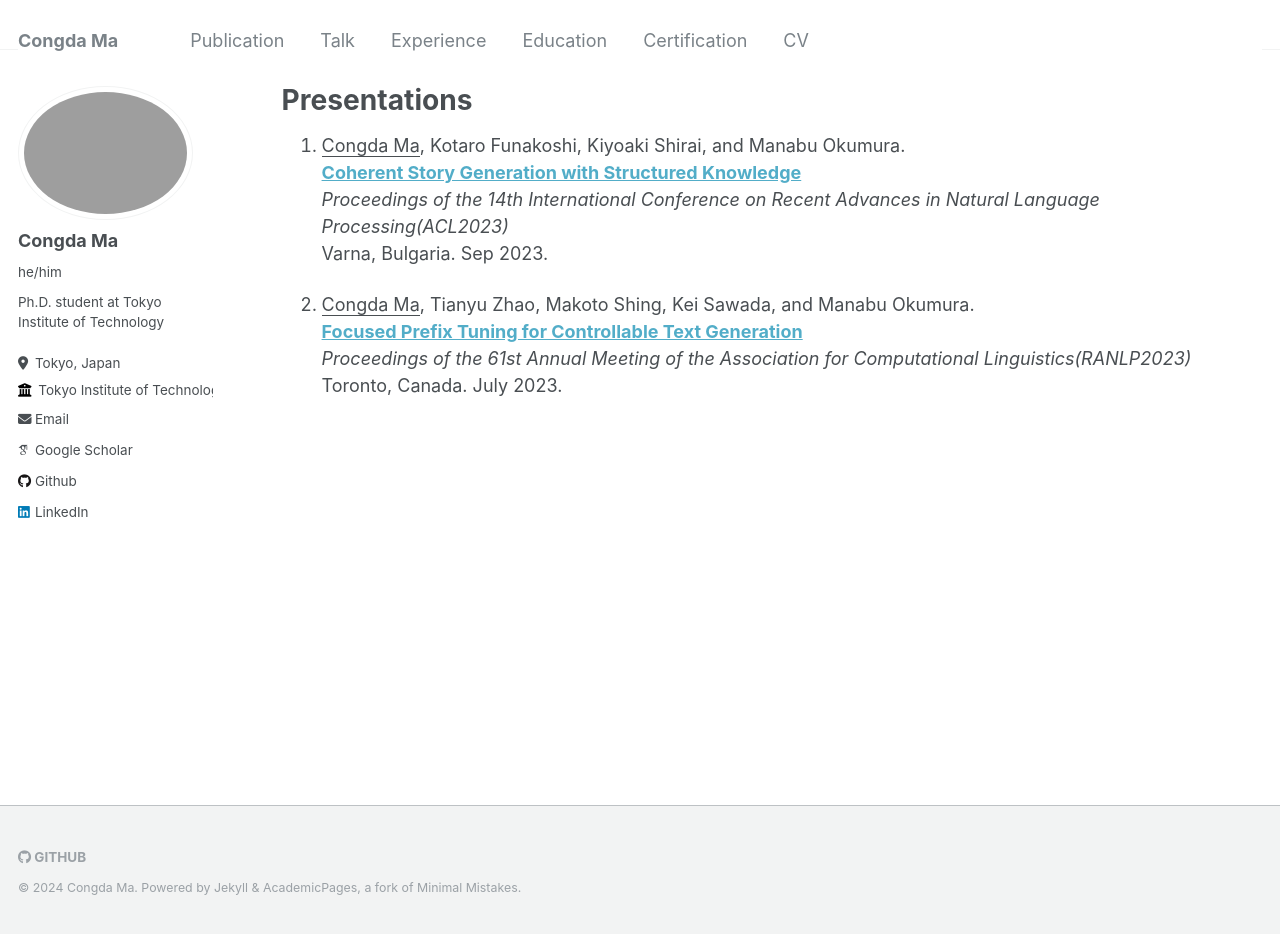
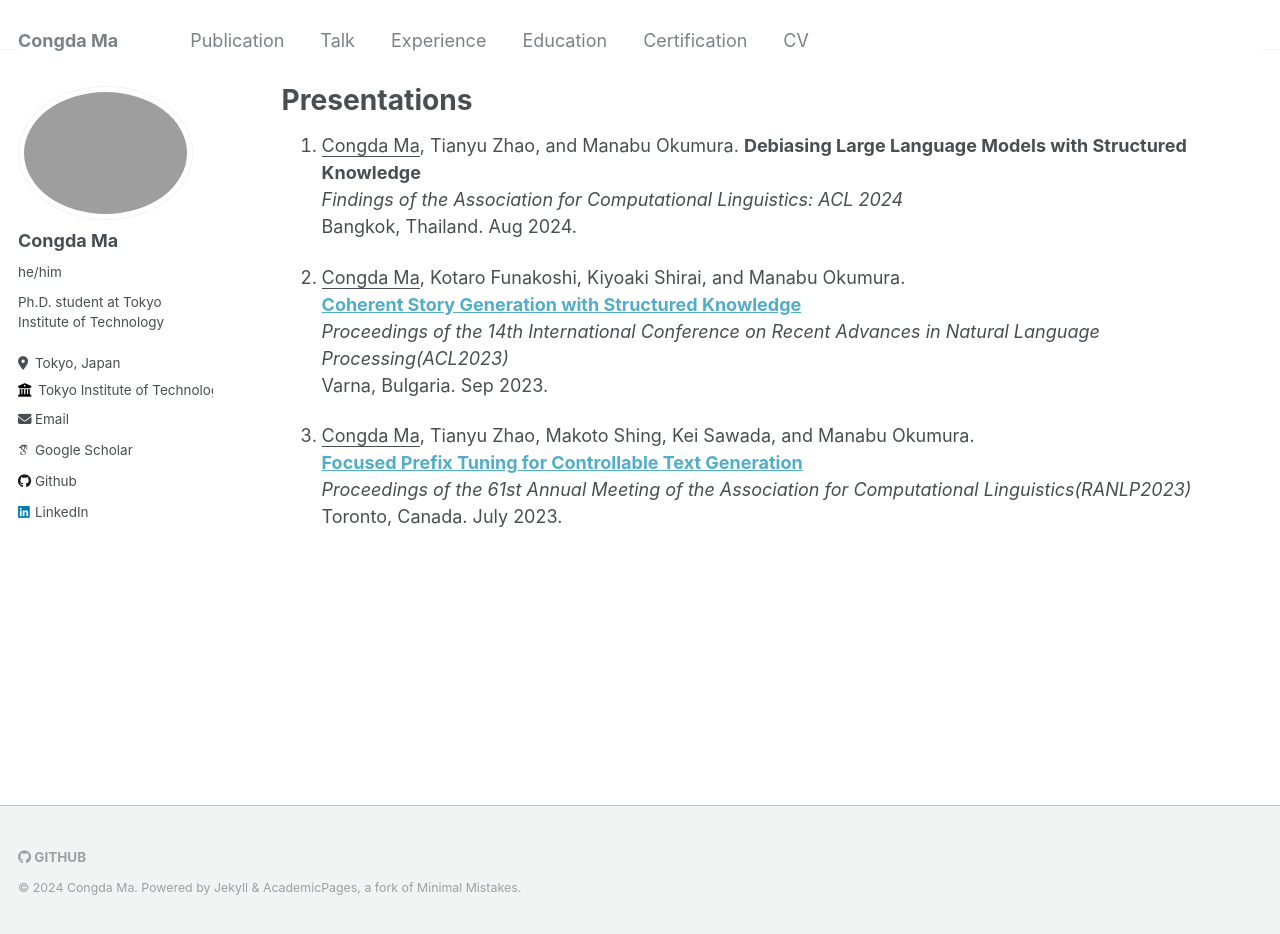
Before and after one commit to derrickmaa/derrickmaa.github.io, a Jekyll site: the page built from _pages/talk.md, in a window 1280 px wide and 934 px high. Built offline with Jekyll 4.4.1, drawn with Linux system fonts in a browser that asks for light colours; some web fonts are replaced.

Commit message:
Update talk.md

```diff
--- a/_pages/talk.md
+++ b/_pages/talk.md
@@ -5,12 +5,17 @@ permalink: /talk/
 author_profile: true
 ---
 
-1. <ins>Congda Ma</ins>, Kotaro Funakoshi, Kiyoaki Shirai, and Manabu Okumura.\
+2. <ins>Congda Ma</ins>, Tianyu Zhao, and Manabu Okumura.
+   **Debiasing Large Language Models with Structured Knowledge**\
+   *Findings of the Association for Computational Linguistics: ACL 2024*\
+   Bangkok, Thailand. Aug 2024.
+
+2. <ins>Congda Ma</ins>, Kotaro Funakoshi, Kiyoaki Shirai, and Manabu Okumura.\
    **[Coherent Story Generation with Structured Knowledge](https://aclanthology.org/2023.ranlp-1.74/)**\
    *Proceedings of the 14th International Conference on Recent Advances in Natural Language Processing(ACL2023)*\
    Varna, Bulgaria. Sep 2023.
 
-2. <ins>Congda Ma</ins>, Tianyu Zhao, Makoto Shing, Kei Sawada, and Manabu Okumura.\
+3. <ins>Congda Ma</ins>, Tianyu Zhao, Makoto Shing, Kei Sawada, and Manabu Okumura.\
    **[Focused Prefix Tuning for Controllable Text Generation](https://aclanthology.org/2023.acl-short.96)**\
    *Proceedings of the 61st Annual Meeting of the Association for Computational Linguistics(RANLP2023)*\
    Toronto, Canada. July 2023.
```
